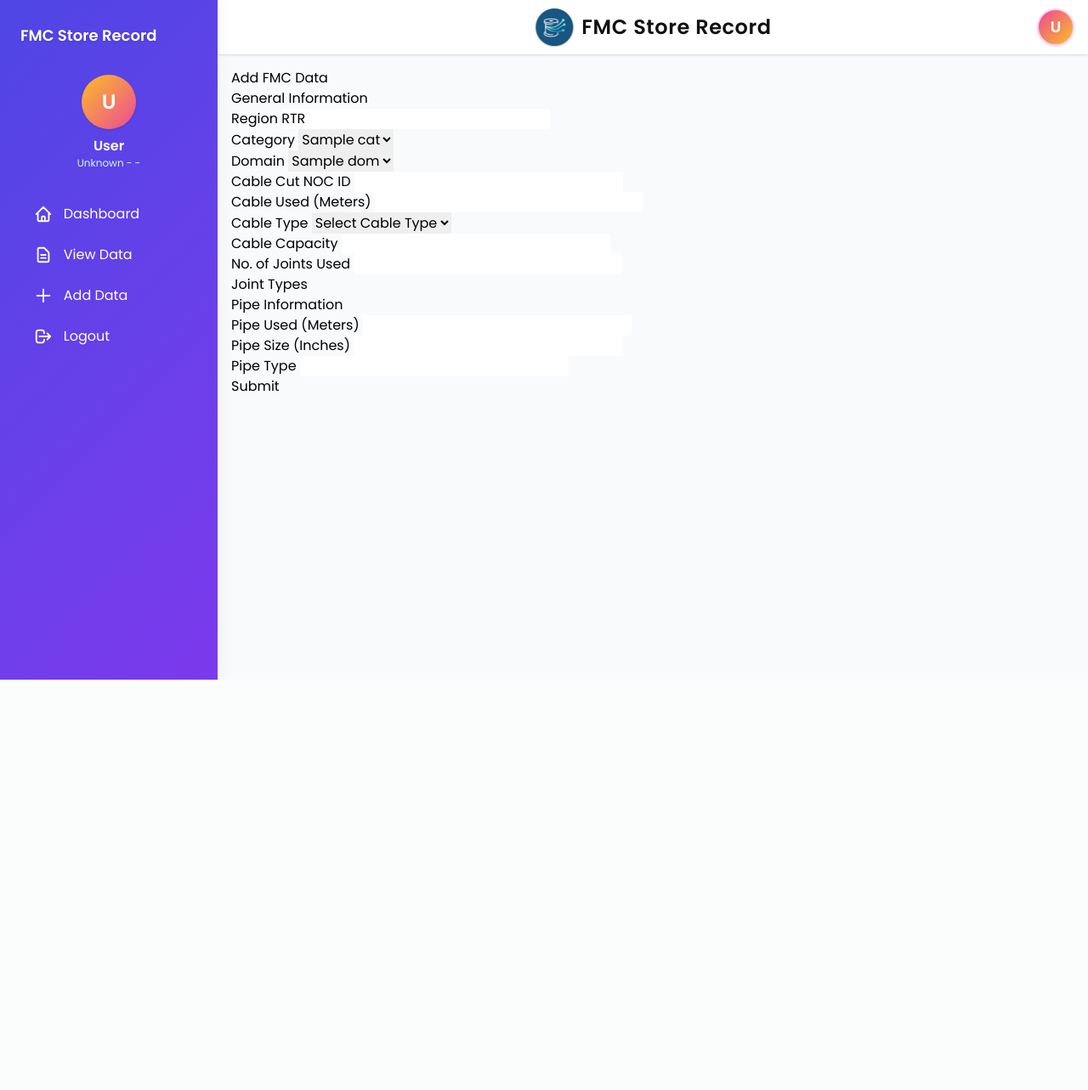
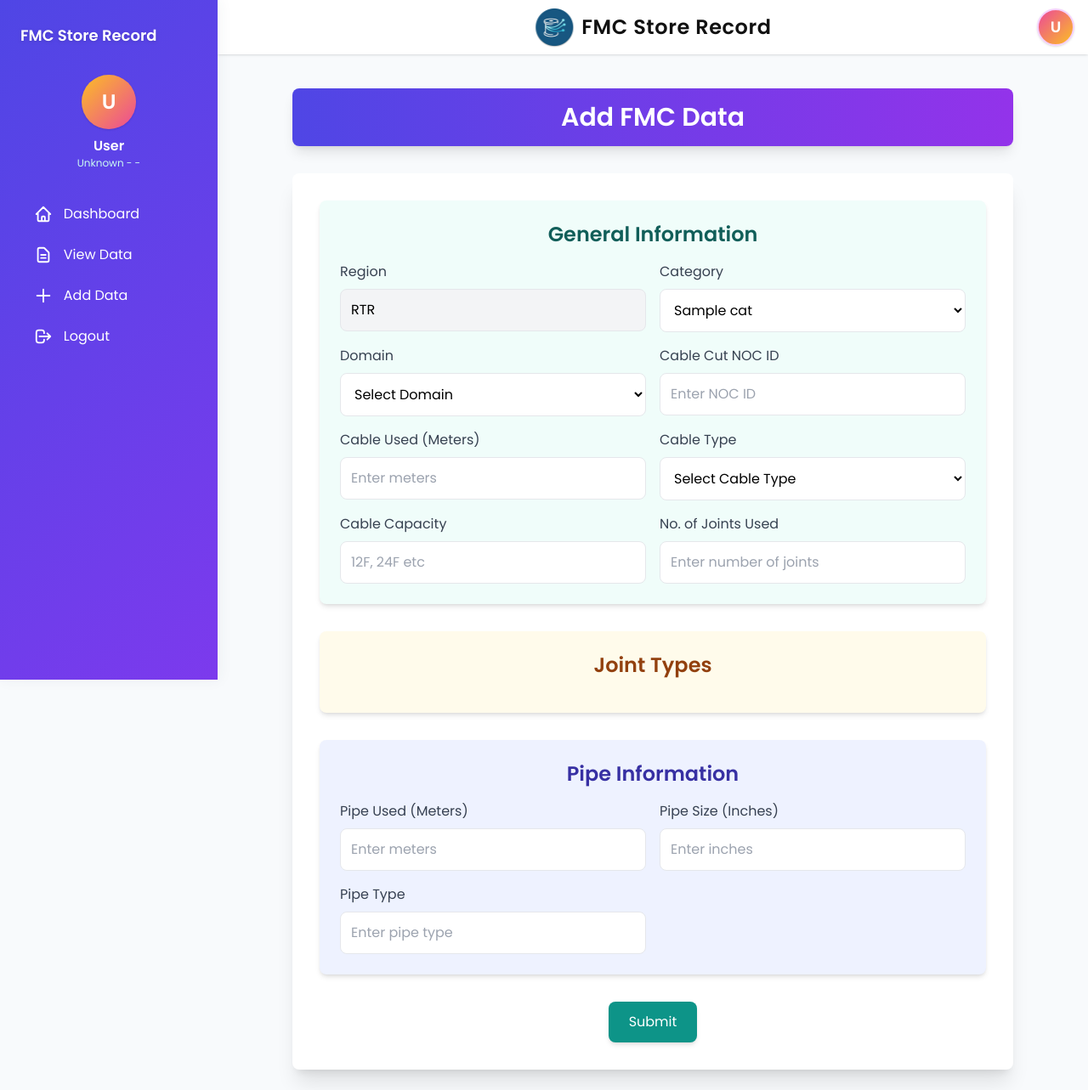
Before and after one commit to nomiking8/fmcportal, a Flask app: template templates/add.html in a window 1280 px wide. Shown: the whole page at 85% size. Before the commit the page ends 800 px from the top, so only its background shows below. Run offline with Flask 3, Linux system fonts and the light colour scheme; the template is opened without the code that fills it: most values are stand-ins (such as "Sample title", 1, 10 or a date in 2020); parts of the project's set-up code (start-up, migrations or seed data) failed here and were passed over; some libraries are stand-ins or nearby versions.

Commit message:
add.html: Adapt to our new model

```diff
--- a/templates/add.html
+++ b/templates/add.html
@@ -1,94 +1,109 @@
 {% extends "base.html" %}
 {% block title %}Add FMC Data{% endblock %}
 {% block content %}
-    <h1>Add FMC Data</h1>
-    <form method="POST" action="{{ url_for('add') }}">
-        <div class="form-section">
-            <h2>General Information</h2>
-            <div class="form-group">
-                <label for="region">Region</label>
-                <input type="text" id="region" name="region" value="RTR" readonly>
+<div class="max-w-4xl mx-auto p-6">
+    <h1 class="text-3xl font-bold mb-8 text-white text-center bg-gradient-to-r from-indigo-600 to-purple-600 p-4 rounded-lg shadow-lg">Add FMC Data</h1>
+    <form method="POST" class="bg-white shadow-xl rounded-lg p-8">
+        <input type="hidden" name="csrf_token" value="{{ csrf_token() }}">
+        <!-- General Information -->
+        <div class="mb-8 bg-teal-50 p-6 rounded-lg shadow-md">
+            <h2 class="text-2xl font-semibold mb-4 text-teal-800 text-center">General Information</h2>
+            <div class="grid grid-cols-1 md:grid-cols-2 gap-4">
+                <div>
+                    <label for="region" class="block text-gray-700 mb-2 font-medium">Region</label>
+                    <input type="text" id="region" name="region" value="RTR" class="w-full p-3 border rounded-lg bg-gray-100" readonly>
                 </div>
-            <div class="form-group">
-                <label for="category">Category</label>
+                <div>
+                    <label for="category" class="block text-gray-700 mb-2 font-medium">Category</label>
                     {% if user_role == 'master' %}
-                    <select id="category" name="category" required>
-                        {% for cat in ['Longhaul', 'GPON_FMC'] %}
-                            <option value="{{ cat }}">{{ cat }}</option>
-                        {% endfor %}
+                    <select id="category" name="category" class="w-full p-3 border rounded-lg focus:outline-none focus:ring-2 focus:ring-teal-500 bg-white" required>
+                        <option value="" disabled selected>Select Category</option>
+                        <option value="Longhaul">Longhaul</option>
+                        <option value="GPON_FMC">GPON_FMC</option>
                     </select>
                     {% else %}
-                    <select id="category" name="category" required>
+                    <select id="category" name="category" class="w-full p-3 border rounded-lg focus:outline-none focus:ring-2 focus:ring-teal-500 bg-white" required>
                         {% for cat in user_categories %}
                         <option value="{{ cat }}">{{ cat }}</option>
                         {% endfor %}
                     </select>
                     {% endif %}
                 </div>
-            <div class="form-group">
-                <label for="domain">Domain</label>
-                {% if user_role == 'master' %}
-                    <select id="domain" name="domain" required>
-                        <!-- Populated dynamically via JavaScript -->
-                    </select>
-                {% else %}
-                    <select id="domain" name="domain" required>
+                <div>
+                    <label for="domain" class="block text-gray-700 mb-2 font-medium">Domain</label>
+                    <select id="domain" name="domain" class="w-full p-3 border rounded-lg focus:outline-none focus:ring-2 focus:ring-teal-500 bg-white" required>
+                        <option value="" disabled selected>Select Domain</option>
+                        {% if user_role != 'master' %}
                         {% for dom in user_domains %}
                         <option value="{{ dom }}">{{ dom }}</option>
                         {% endfor %}
+                        {% endif %}
                     </select>
-                {% endif %}
                 </div>
-            <div class="form-group">
-                <label for="cable_cut_noc_id">Cable Cut NOC ID</label>
-                <input type="text" id="cable_cut_noc_id" name="cable_cut_noc_id">
+                <div>
+                    <label for="cable_cut_noc_id" class="block text-gray-700 mb-2 font-medium">Cable Cut NOC ID</label>
+                    <input type="text" id="cable_cut_noc_id" name="cable_cut_noc_id" class="w-full p-3 border rounded-lg focus:outline-none focus:ring-2 focus:ring-teal-500 bg-white" placeholder="Enter NOC ID">
                 </div>
-            <div class="form-group">
-                <label for="cable_used_meters">Cable Used (Meters)</label>
-                <input type="number" step="0.01" id="cable_used_meters" name="cable_used_meters">
+                <div>
+                    <label for="cable_used_meters" class="block text-gray-700 mb-2 font-medium">Cable Used (Meters)</label>
+                    <input type="number" step="any" id="cable_used_meters" name="cable_used_meters" class="w-full p-3 border rounded-lg focus:outline-none focus:ring-2 focus:ring-teal-500 bg-white" placeholder="Enter meters">
                 </div>
-            <div class="form-group">
-                <label for="cable_type">Cable Type</label>
-                <select id="cable_type" name="cable_type">
-                    <option value="">Select Cable Type</option>
+                <div>
+                    <label for="cable_type" class="block text-gray-700 mb-2 font-medium">Cable Type</label>
+                    <select id="cable_type" name="cable_type" class="w-full p-3 border rounded-lg focus:outline-none focus:ring-2 focus:ring-teal-500 bg-white">
+                        <option value="" disabled selected>Select Cable Type</option>
                         <option value="UG">UG</option>
                         <option value="Aerial">Aerial</option>
                     </select>
                 </div>
-            <div class="form-group">
-                <label for="cable_capacity">Cable Capacity</label>
-                <input type="text" id="cable_capacity" name="cable_capacity">
+                <div>
+                    <label for="cable_capacity" class="block text-gray-700 mb-2 font-medium">Cable Capacity</label>
+                    <input type="text" id="cable_capacity" name="cable_capacity" class="w-full p-3 border rounded-lg focus:outline-none focus:ring-2 focus:ring-teal-500 bg-white" placeholder="12F, 24F etc">
                 </div>
-            <div class="form-group">
-                <label for="no_of_joints">No. of Joints Used</label>
-                <input type="number" id="no_of_joints" name="no_of_joints">
+                <div>
+                    <label for="no_of_joints" class="block text-gray-700 mb-2 font-medium">No. of Joints Used</label>
+                    <input type="number" id="no_of_joints" name="no_of_joints" min="0" class="w-full p-3 border rounded-lg focus:outline-none focus:ring-2 focus:ring-teal-500 bg-white" placeholder="Enter number of joints">
                 </div>
             </div>
-        <div class="form-section">
-            <h2>Joint Types</h2>
-            <div id="joint-types-container"></div>
         </div>
-        <div class="form-section">
-            <h2>Pipe Information</h2>
-            <div class="form-group">
-                <label for="pipe_used_meters">Pipe Used (Meters)</label>
-                <input type="number" step="0.01" id="pipe_used_meters" name="pipe_used_meters">
+        <!-- Joint Types -->
+        <div class="mb-8 bg-amber-50 p-6 rounded-lg shadow-md">
+            <h2 class="text-2xl font-semibold mb-4 text-amber-800 text-center">Joint Types</h2>
+            <div id="joint_container" class="mb-4"></div>
         </div>
-            <div class="form-group">
-                <label for="pipe_size_inches">Pipe Size (Inches)</label>
-                <input type="number" step="0.01" id="pipe_size_inches" name="pipe_size_inches">
+        <!-- Pipe Information -->
+        <div class="mb-8 bg-indigo-50 p-6 rounded-lg shadow-md">
+            <h2 class="text-2xl font-semibold mb-4 text-indigo-800 text-center">Pipe Information</h2>
+            <div class="grid grid-cols-1 md:grid-cols-2 gap-4">
+                <div>
+                    <label for="pipe_used_meters" class="block text-gray-700 mb-2 font-medium">Pipe Used (Meters)</label>
+                    <input type="number" step="any" id="pipe_used_meters" name="pipe_used_meters" class="w-full p-3 border rounded-lg focus:outline-none focus:ring-2 focus:ring-indigo-500 bg-white" placeholder="Enter meters">
                 </div>
-            <div class="form-group">
-                <label for="pipe_type">Pipe Type</label>
-                <input type="text" id="pipe_type" name="pipe_type">
+                <div>
+                    <label for="pipe_size_inches" class="block text-gray-700 mb-2 font-medium">Pipe Size (Inches)</label>
+                    <input type="number" step="any" id="pipe_size_inches" name="pipe_size_inches" class="w-full p-3 border rounded-lg focus:outline-none focus:ring-2 focus:ring-indigo-500 bg-white" placeholder="Enter inches">
+                </div>
+                <div>
+                    <label for="pipe_type" class="block text-gray-700 mb-2 font-medium">Pipe Type</label>
+                    <input type="text" id="pipe_type" name="pipe_type" class="w-full p-3 border rounded-lg focus:outline-none focus:ring-2 focus:ring-indigo-500 bg-white" placeholder="Enter pipe type">
                 </div>
             </div>
-        <button type="submit">Submit</button>
+        </div>
+        <div class="text-center">
+            <button type="submit" class="bg-teal-600 text-white px-6 py-3 rounded-lg hover:bg-teal-700 shadow-md transition duration-200">Submit</button>
+        </div>
     </form>
+</div>
 {% endblock %}
 {% block scripts %}
 <script>
-        const validDomains = {
+    document.addEventListener('DOMContentLoaded', function () {
+        const categorySelect = document.getElementById('category');
+        const domainSelect = document.getElementById('domain');
+        const noOfJointsInput = document.getElementById('no_of_joints');
+        const jointContainer = document.getElementById('joint_container');
+
+        const domains = {
             'Longhaul': [
                 'FMC Taxila', 'FMC Fateh Jang', 'FMC Rawalpindi', 'FMC Murree',
                 'FMC Gujar Khan', 'FMC Chakwal', 'FMC Talagang', 'FMC Jhelum', 'FMC PD Khan'
@@ -99,31 +114,61 @@
             ]
         };
 
-        document.getElementById('category').addEventListener('change', function() {
-            const category = this.value;
-            const domainSelect = document.getElementById('domain');
-            domainSelect.innerHTML = '<option value="">Select Domain</option>';
-            if (category && validDomains[category]) {
-                validDomains[category].forEach(function(domain) {
+        // Initialize domain dropdown based on category
+        function populateDomains(category) {
+            domainSelect.innerHTML = '<option value="" disabled selected>Select Domain</option>';
+            if (category && domains[category]) {
+                domains[category].forEach(domain => {
                     const option = document.createElement('option');
                     option.value = domain;
                     option.textContent = domain;
                     domainSelect.appendChild(option);
                 });
             }
+        }
+
+        // For non-master users, populate domains based on available categories
+        {% if user_role != 'master' %}
+        const userDomains = {{ user_domains|tojson }};
+        domainSelect.innerHTML = '<option value="" disabled selected>Select Domain</option>';
+        userDomains.forEach(domain => {
+            const option = document.createElement('option');
+            option.value = domain;
+            option.textContent = domain;
+            domainSelect.appendChild(option);
         });
+        {% endif %}
 
-        document.getElementById('no_of_joints').addEventListener('input', function() {
-            const noOfJoints = parseInt(this.value) || 0;
-            const container = document.getElementById('joint-types-container');
-            container.innerHTML = '';
-            for (let i = 0; i < noOfJoints; i++) {
-                const input = document.createElement('input');
-                input.type = 'text';
-                input.name = 'joint_type[]';
-                input.placeholder = `Joint Type ${i + 1}`;
-                container.appendChild(input);
+        // For master users, update domains on category change
+        if (categorySelect.tagName === 'SELECT' && '{{ user_role }}' === 'master') {
+            categorySelect.addEventListener('change', function () {
+                populateDomains(this.value);
+            });
+            // Initialize domains if a category is already selected
+            if (categorySelect.value) {
+                populateDomains(categorySelect.value);
             }
+        }
+
+        // Dynamic joint type fields
+        function updateJointFields() {
+            const numJoints = parseInt(noOfJointsInput.value) || 0;
+            jointContainer.innerHTML = '';
+            for (let i = 0; i < numJoints; i++) {
+                const div = document.createElement('div');
+                div.className = 'joint_entry flex items-center mb-2 bg-white p-3 rounded-lg shadow-sm';
+                div.innerHTML = `
+                    <div class="w-full">
+                        <label class="block text-gray-700 mb-2 font-medium">Joint Type ${i + 1}</label>
+                        <input type="text" name="joint_type[]" class="w-full p-3 border rounded-lg focus:outline-none focus:ring-2 focus:ring-amber-500" placeholder="Enter joint type" required>
+                    </div>
+                `;
+                jointContainer.appendChild(div);
+            }
+        }
+
+        noOfJointsInput.addEventListener('input', updateJointFields);
+        updateJointFields(); // Initialize on load
     });
 </script>
 {% endblock %}
```
Lines whose indentation alone changed are shown as unchanged.
